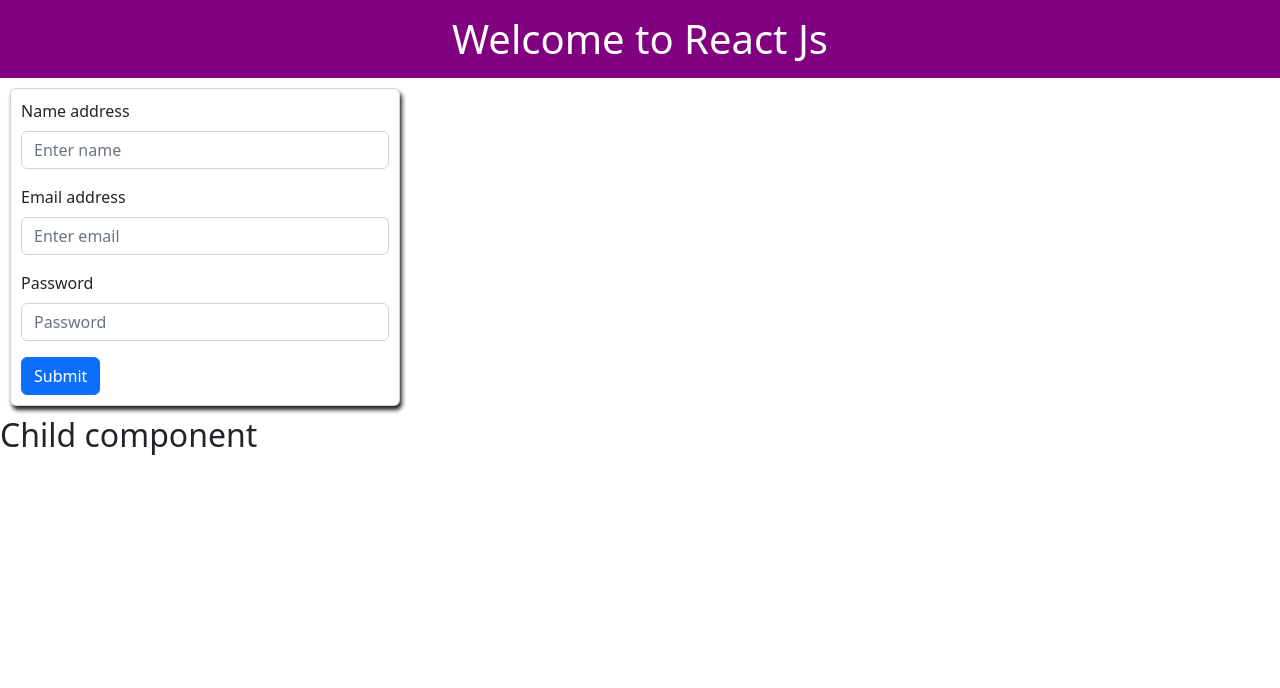
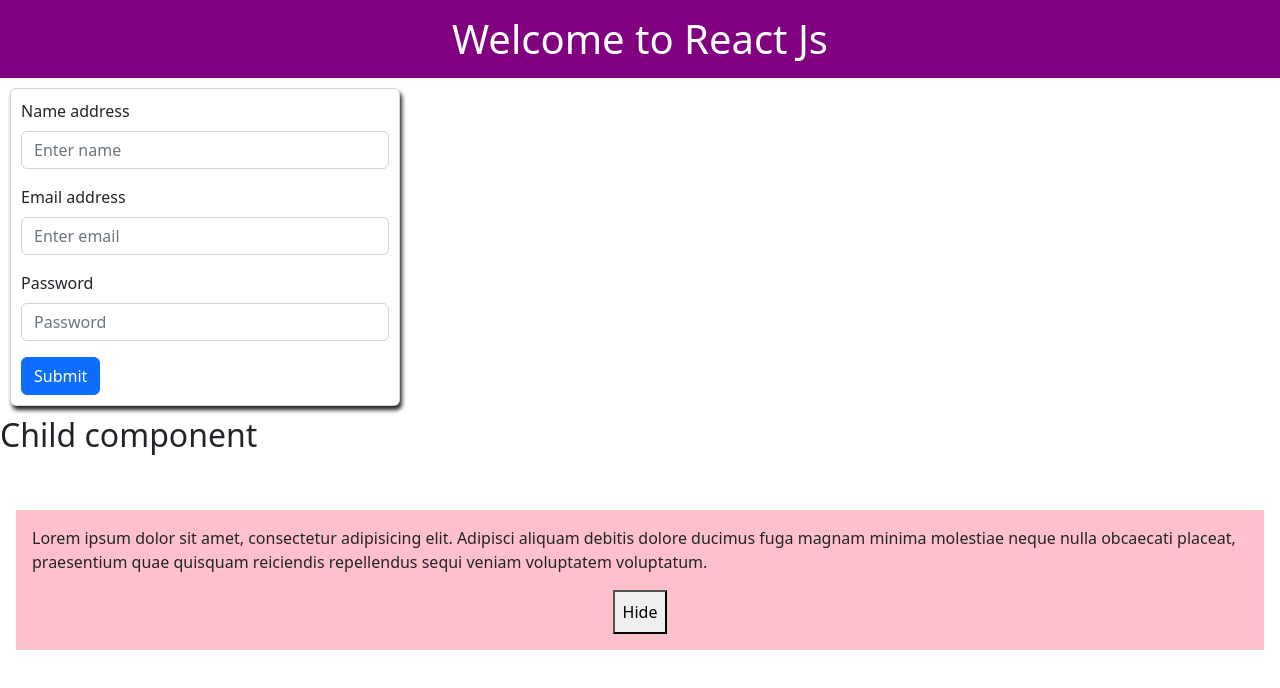
Before and after one commit to furiousnur/React-Basic, a React (Create React App) app: page / in a window 1280 px wide. Shown: the top 688 px of the page. Built offline with nearby package versions, Linux system fonts and the light colour scheme.

Commit message:
toggle using react

```diff
--- a/src/App.js
+++ b/src/App.js
@@ -12,6 +12,7 @@
 import Index2 from "./components/HookUseState/Index2";
 import FormIndex from "./components/Form/FormIndex";
 import Child from "./components/StateLifting/Child";
+import Toggle from "./components/Toggle/Toggle";
 
 function Welcome(){
     return React.createElement("h1",{},"Welcome function component");
@@ -38,6 +39,8 @@
         <h1 className="headingStyle">Welcome to React Js</h1>
           <FormIndex />
           <Child onChildData={handleChildData}/>
+          <br/>
+          <Toggle />
           {/*<HookUseState />*/}
           {/*<Index2 />*/}
           {/*<EventHandler />*/}
--- /dev/null
+++ b/src/components/Toggle/Toggle.js
@@ -0,0 +1,19 @@
+// @flow
+import React, {useState} from 'react';
+
+const Toggle = () => {
+    const [toggle, setToggle] = useState(true);
+    // alert(toggle);
+    return (
+        <div style={{margin: "1rem", backgroundColor: "pink", padding: "1rem"}}>
+            {toggle && (
+                <p>Lorem ipsum dolor sit amet, consectetur adipisicing elit. Adipisci aliquam debitis dolore ducimus fuga magnam minima molestiae neque nulla obcaecati placeat, praesentium quae quisquam reiciendis repellendus sequi veniam voluptatem voluptatum.</p>
+            )}
+            <div style={{textAlign:"center"}}>
+                <button onClick={()=>{setToggle(!toggle)}} style={{padding: ".5rem"}}>{toggle ? "Hide" : "Show"}</button>
+            </div>
+        </div>
+    );
+};
+
+export default Toggle;
```
